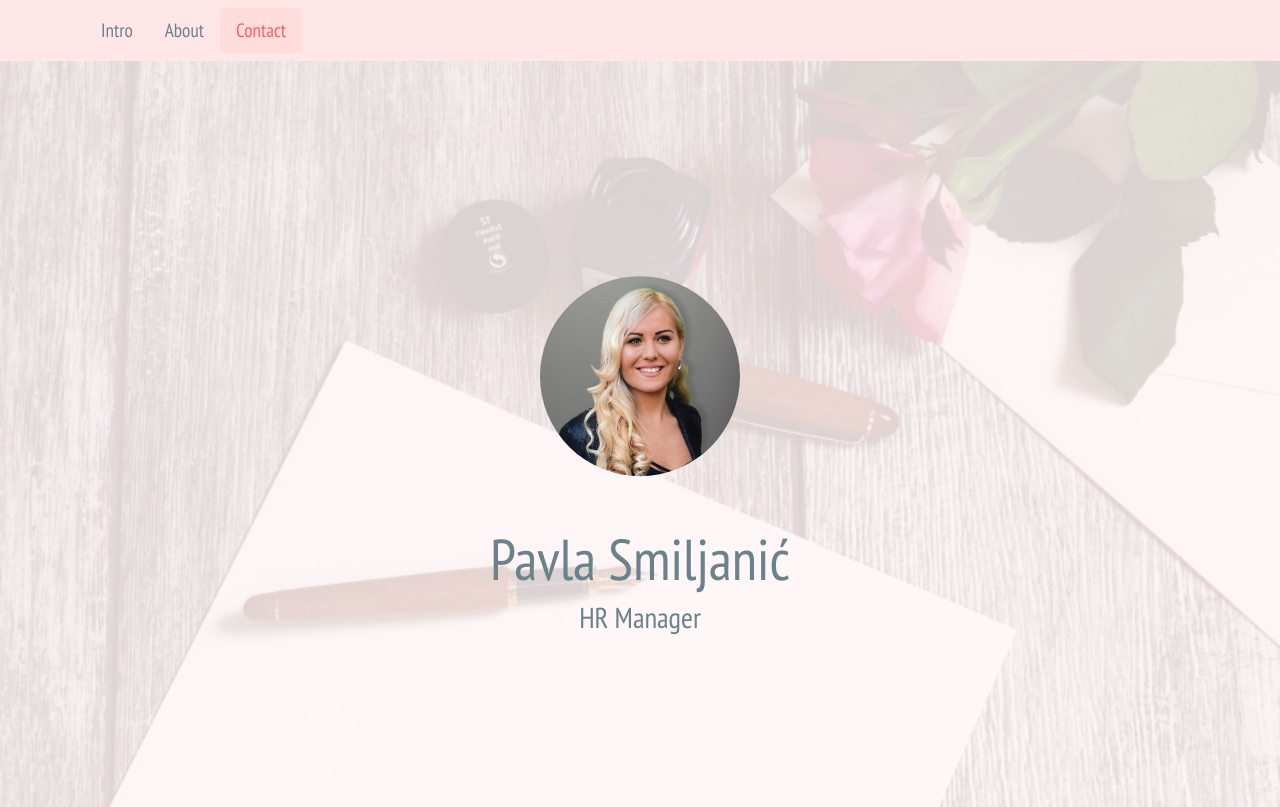
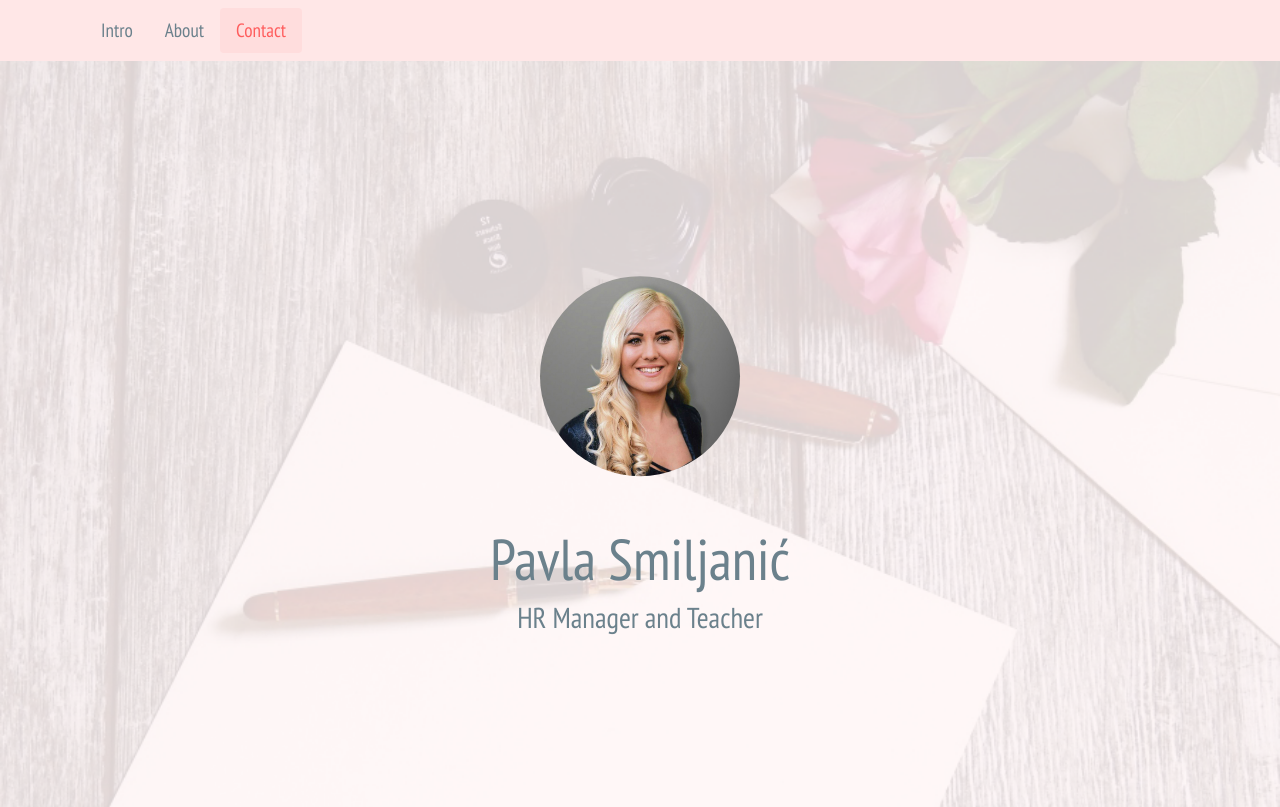
Before and after one commit to ivanstan/pavla-personal, a plain HTML site: page index.html in a window 1280 px wide. Shown: the top 807 px of the page. Drawn offline with nearby package versions, Linux system fonts and the light colour scheme.

Commit message:
title changed

```diff
--- a/index.html
+++ b/index.html
@@ -8,7 +8,7 @@
     <meta name="author" content="Pavla Smiljanić">
     <meta name="copyright" content="Pavla Smiljanić"/>
 
-    <title>Pavla Smiljanić | HR Manager</title>
+    <title>Pavla Smiljanić | HR Manager and Teacher</title>
 
     <link rel="stylesheet"
           href="//cdnjs.cloudflare.com/ajax/libs/twitter-bootstrap/4.2.1/css/bootstrap.min.css"/>
@@ -47,7 +47,7 @@
         <div class="vertical-align">
             <div class="profile-picture mb-5 mx-auto"></div>
             <h1 class="text-xs-center name">Pavla Smiljanić</h1>
-            <h3>HR Manager</h3>
+            <h3>HR Manager and Teacher</h3>
         </div>
     </div>
 </section>
```
